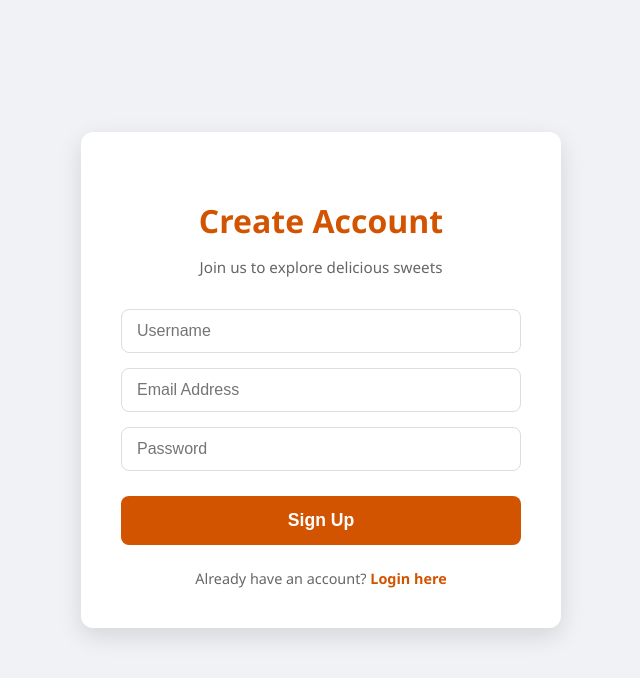
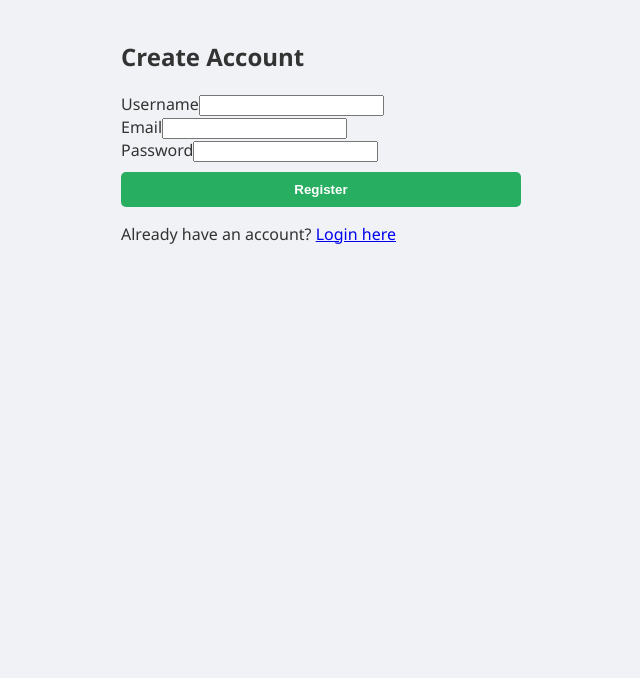
Before and after one commit to ganeshdornala/sweet-shop-app, a React (Vite) app in the folder frontend/: page /register in a window 1280 px wide. Shown: the top 678 px of the page, without its empty margins (319-959 px from the left). Built offline with nearby package versions, Linux system fonts and the light colour scheme.

Commit message:
Refactor Register component for improved structure

```diff
--- a/frontend/src/pages/Register.jsx
+++ b/frontend/src/pages/Register.jsx
@@ -1,65 +1,78 @@
-import { useState, useContext } from "react";
+import { useState,useContext } from "react";
 import axios from 'axios';
-import { AuthContext } from '../context/AuthContext';
-import { useNavigate, Link } from 'react-router-dom';
+import {useNavigate,Link} from 'react-router-dom';
+import {AuthContext} from '../context/AuthContext';
 
-const Register = () => {
-    const [formData, setFormData] = useState({ username: '', email: '', password: '' });
-    const { login } = useContext(AuthContext);
-    const navigate = useNavigate();
-    const [error, setError] = useState('');
-
-    const handleSubmit = async (e) => {
+const Register=()=>{
+    const [formData,setFormData]=useState({
+        username:'',
+        email:'',
+        password:''
+    });
+    const [error,setError]=useState('');
+    const {login}=useContext(AuthContext);
+    const navigate=useNavigate();
+    const handleChange=(e)=>{
+        setFormData({
+            ...formData,
+            [e.target.name]:e.target.value
+        });
+    };
+    const handleSubmit=async(e)=>{
         e.preventDefault();
-        try {
-            const { data } = await axios.post(`${import.meta.env.VITE_API_URL}/api/auth/register`, formData);
-            login(data);
+        try{
+            const res=await axios.post(`${import.meta.env.VITE_API_URL}/api/auth/register`,formData);
+            login(res.data,res.data.token);
             navigate('/dashboard');
-        } catch (err) {
-            setError(err.response?.data?.message || 'Registration failed');
+        }catch(err){
+            setError(err.response?.data?.message||'Registration failed');
         }
     };
-
-    return (
-        <div className="auth-container">
-            <div className="auth-card">
-                <h2 className="auth-header">Create Account</h2>
-                <p className="auth-subtitle">Join us to explore delicious sweets</p>
-
-                {error && <div className="error-msg">{error}</div>}
-
-                <form onSubmit={handleSubmit} className="auth-form">
+    return(
+        <div className="container mt-5" style={{ maxWidth: '400px' }}>
+            <div className="card shadow">
+                <div className="card-body">
+                    <h2 className="mb-4 text-center">Create Account</h2>
+                    {error && <div className="alert alert-danger">{error}</div>}
+                    <form onSubmit={handleSubmit}>
+                        <div className="mb-3">
+                            <label>Username</label>
                             <input
                                 type="text"
-                        className="auth-input"
-                        placeholder="Username"
+                                name="username"
+                                className="form-control"
                                 value={formData.username}
-                        onChange={(e) => setFormData({...formData, username: e.target.value})}
+                                onChange={handleChange}
                                 required
                             />
+                        </div>
+                        <div className="mb-3">
+                            <label>Email</label>
                             <input
                                 type="email"
-                        className="auth-input"
-                        placeholder="Email Address"
+                                name="email"
+                                className="form-control"
                                 value={formData.email}
-                        onChange={(e) => setFormData({...formData, email: e.target.value})}
+                                onChange={handleChange}
                                 required
                             />
+                        </div>
+                        <div className="mb-3">
+                            <label>Password</label>
                             <input
                                 type="password"
-                        className="auth-input"
-                        placeholder="Password"
+                                name="password"
+                                className="form-control"
                                 value={formData.password}
-                        onChange={(e) => setFormData({...formData, password: e.target.value})}
+                                onChange={handleChange}
                                 required
                             />
-                    <button type="submit" className="auth-btn">
-                        Sign Up
-                    </button>
+                        </div>
+                        <button type="submit" className="btn btn-success w-100">Register</button>
                     </form>
-
-                <div className="auth-footer">
-                    Already have an account? <Link to="/login" className="auth-link">Login here</Link>
+                    <div className="mt-3 text-center">
+                        <p>Already have an account? <Link to="/">Login here</Link></p>
+                    </div>
                 </div>
             </div>
         </div>
```
Lines whose indentation alone changed are shown as unchanged.
